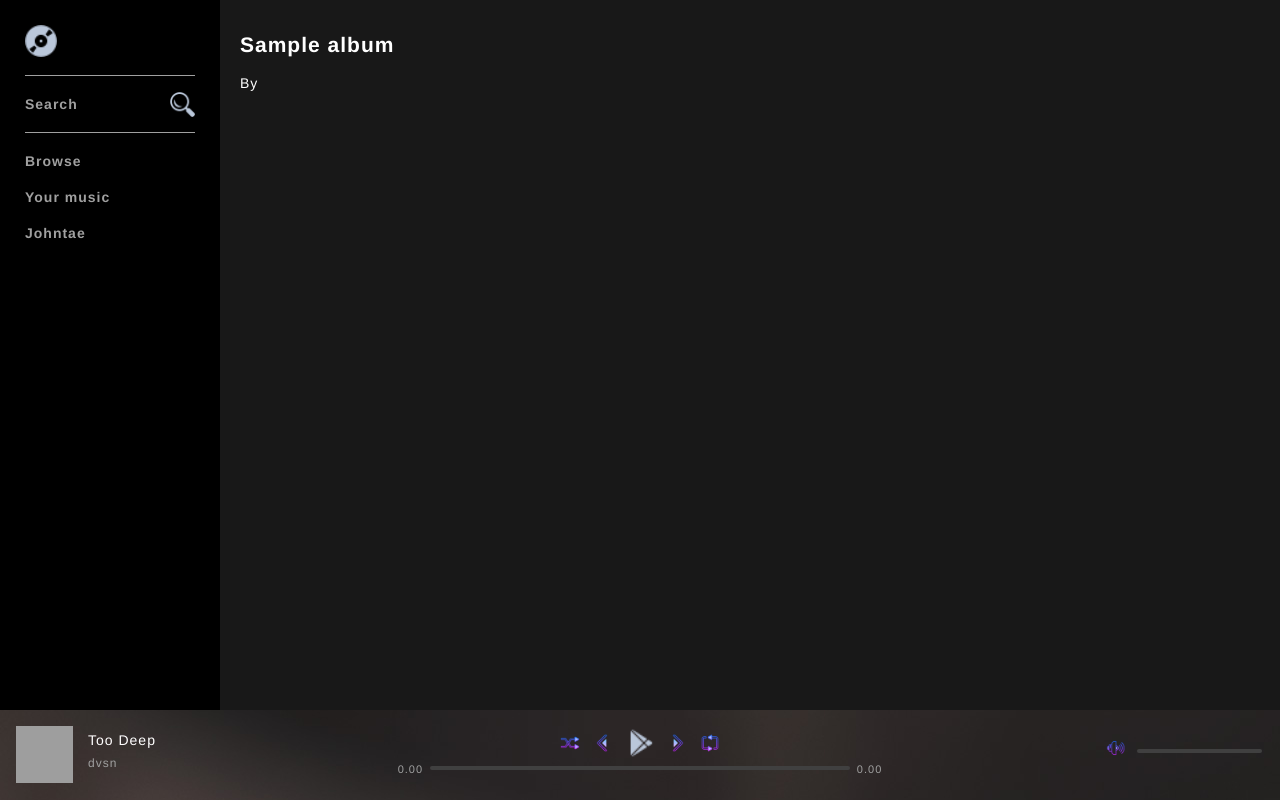
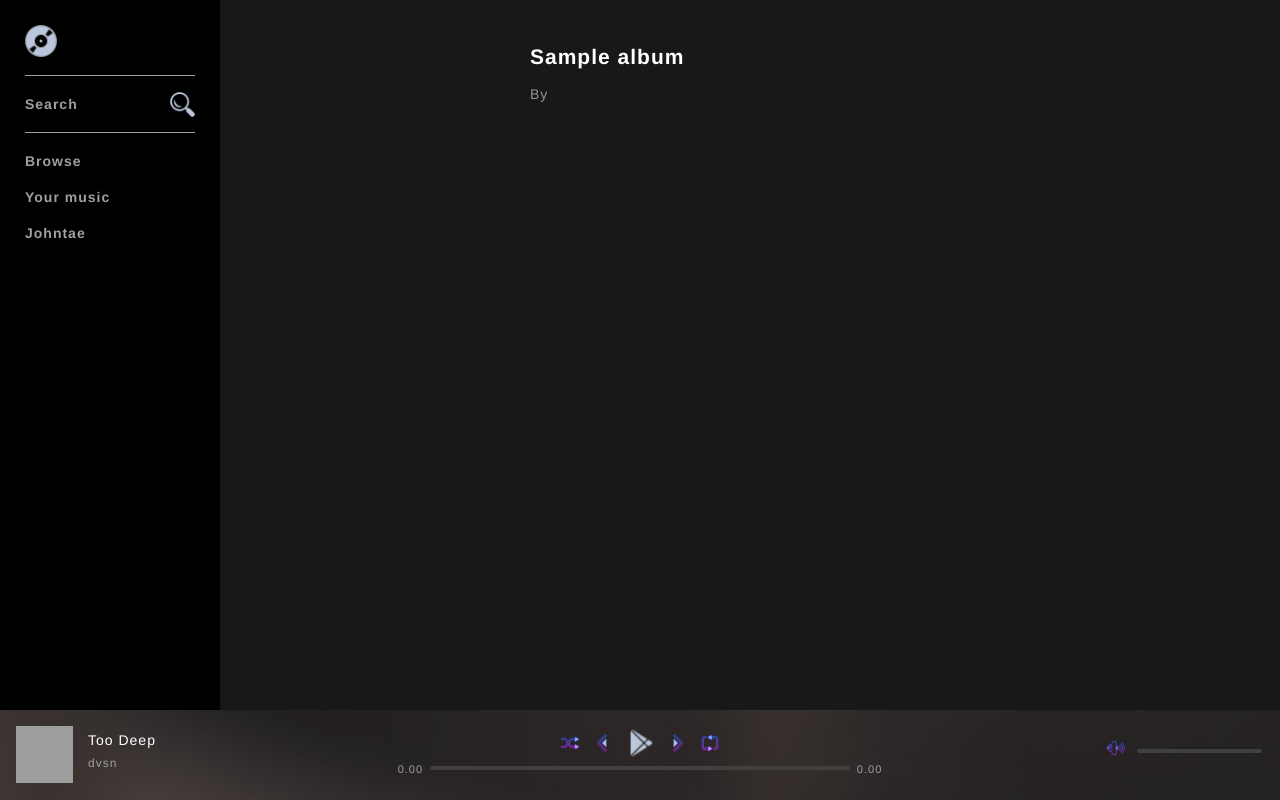
Before and after one commit to johntaestroud/stroudify, a PHP site: page /album.php?id=1 in a window 1280 px wide. Run offline with PHP 8.4, Linux system fonts and the light colour scheme; tables that the repository leaves empty or names only in its code hold one stand-in row (values such as "Sample post"); data that the repository does not hold is empty; grey boxes are pictures that could not be loaded.

Commit message:
added some style to the header section

```diff
--- a/album.php
+++ b/album.php
@@ -9,8 +9,6 @@ else {
 
 $album = new Album($con, $albumId);
 $artist = $album->getArtist();
-
-echo $artist->getName();
 
 ?>
 
--- a/assets/css/style.css
+++ b/assets/css/style.css
@@ -248,3 +248,34 @@ body {
 .gridViewItem a {
 	text-decoration: none;
 }
+
+.entityInfo {
+	padding: 40px 0 10px 0;
+	display: inline-block;
+	width: 100%;
+}
+
+.entityInfo .leftSection {
+	width: 30%;
+	float: left;
+	max-width: 250px;
+}
+
+.entityInfo .leftSection img {
+	width: 100%;
+}
+.entityInfo .rightSection {
+	width: 70%;
+	float: left;
+	padding: 5px 10px 5px 40px;
+	box-sizing: border-box;
+}
+
+.entityInfo .rightSection h2 {
+	margin-top: 0px;
+}
+
+.entityInfo .rightSection span {
+	color: #939393;
+	font-weight: 200;
+}
```
